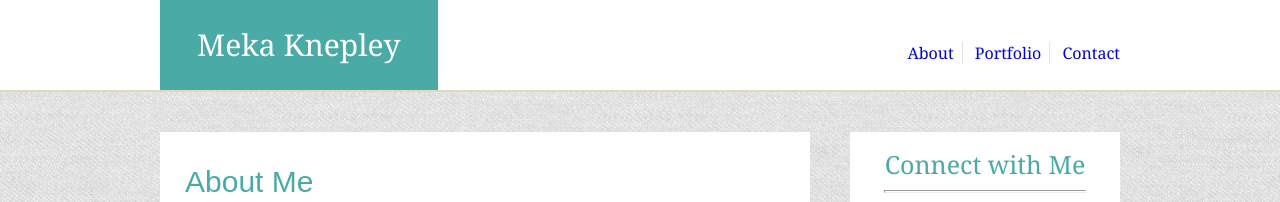
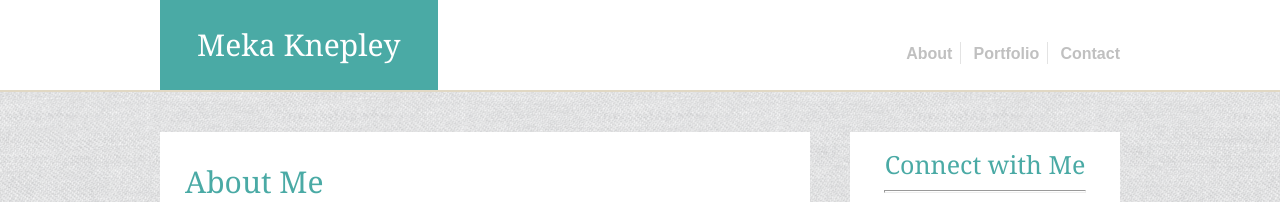
Before and after one commit to mekaknepley/Basic-Portfolio, a plain HTML site: page index.html in a window 1280 px wide. Shown: the top 202 px of the page. Drawn offline with Linux system fonts and the light colour scheme.

Commit message:
css tweaks

```diff
--- a/assets/css/style.css
+++ b/assets/css/style.css
@@ -50,6 +50,10 @@ body {
 	font-family: 'Georgia', Times, Times New Roman, serif;
 }
 
+h1 {
+	font-family: 'Georgia', Times, Times New Roman, serif;
+}
+
 .userNavContainer {
 	height: 100%;
 	width: 100%;
@@ -75,10 +79,13 @@ body {
 
 .userNav a {
 	text-decoration: none;
+	color: silver;
+	font-family: 'Arial', 'Helvetica Neue', Helvetica, sans-serif;
+	font-weight: bold;
 }
 
 .userNav a:visited {
-	color: #e1d8c4;
+	color: silver;
 }
 
 .userNav li {
```
